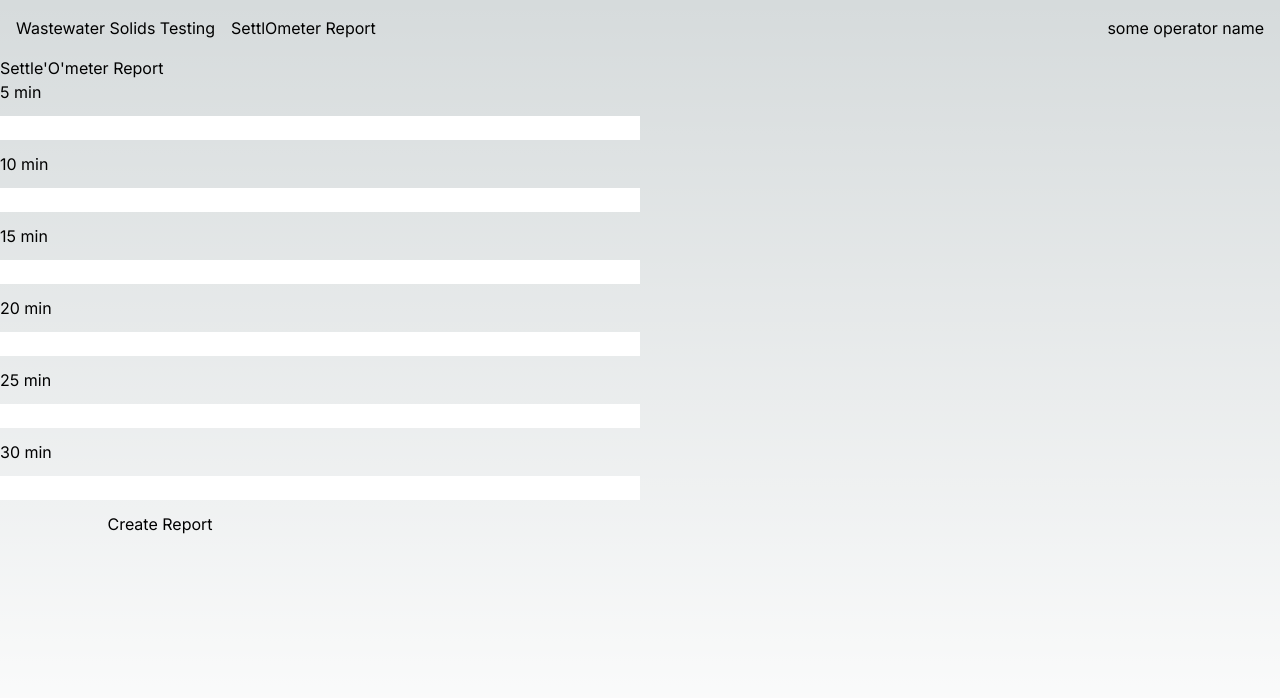
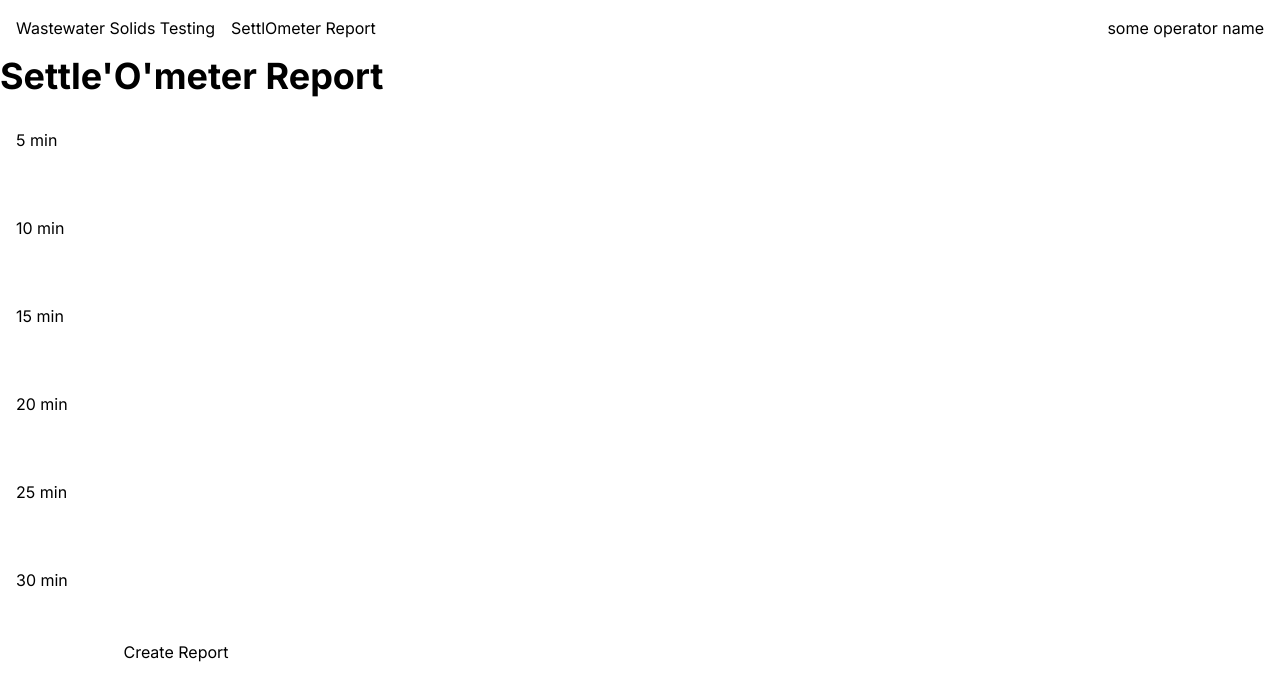
Before and after one commit to Tfauves/wasteWaterSolidsTesting-, a Next.js app: page /settlometerTest in a window 1280 px wide. Shown: the top 698 px of the page. Built offline with nearby package versions, Linux system fonts and the light colour scheme.

Commit message:
stuck on how to refactor for report

```diff
--- a/app/(components)/Form.js
+++ b/app/(components)/Form.jsx
@@ -3,6 +3,7 @@ import React, { useState } from "react";
 import { useRouter } from "next/navigation";
 
 const Form = () => {
+  const router = useRouter();
   const handleChange = (e) => {
     const value = e.target.value;
     const name = e.target.name;
@@ -18,7 +19,9 @@ const Form = () => {
     const res = await fetch("/api/Reports", {
       method: "POST",
       body: JSON.stringify({ formData }),
-      "content-type": "application/json",
+      headers: {
+        "Content-Type": "application/json",
+      },
     });
 
     if (!res.ok) {
@@ -42,6 +45,7 @@ const Form = () => {
   console.log(formData);
   return (
     <div>
+      <h1>Settle'O'meter Report</h1>
       <form
         className="flex flex-col gap-3 w-1/2"
         method="post"
@@ -95,7 +99,7 @@ const Form = () => {
         <label>30 min</label>
         <input
           id="30 min"
-          name="thirty min"
+          name="thirtymin"
           type="text"
           onChange={handleChange}
           //   required={true}
--- a/app/(models)/settlometetest.js
+++ b/app/(models)/solidsReport.js
@@ -3,7 +3,7 @@ import mongoose, { Schema } from "mongoose";
 mongoose.connect(process.env.MONGODB_URI);
 mongoose.Promise = global.Promise;
 
-const settlometerReportSchema = new Schema(
+const solidsReportSchema = new Schema(
   {
     fiveMinMark: Number,
     tenMinMark: Number,
--- a/app/globals.css
+++ b/app/globals.css
@@ -2,36 +2,30 @@
 @tailwind components;
 @tailwind utilities;
 
-:root {
-  --foreground-rgb: 0, 0, 0;
-  --background-start-rgb: 214, 219, 220;
-  --background-end-rgb: 255, 255, 255;
-}
+@layer base {
+  h1,
+  h2,
+  h3,
+  h4 {
+    @apply font-bold;
+  }
+  h1 {
+    @apply text-4xl;
+  }
+  h2 {
+    @apply text-3xl;
+  }
+  h3 {
+    @apply text-2xl;
+  }
+  h4 {
+    @apply text-xl;
+  }
+  form {
+    @apply rounded-xl p-4;
+  }
 
-@media (prefers-color-scheme: dark) {
-  :root {
-    --foreground-rgb: 255, 255, 255;
-    --background-start-rgb: 0, 0, 0;
-    --background-end-rgb: 0, 0, 0;
+  label {
+    @apply mt-4;
   }
 }
-
-body {
-  color: rgb(var(--foreground-rgb));
-  background: linear-gradient(
-      to bottom,
-      transparent,
-      rgb(var(--background-end-rgb))
-    )
-    rgb(var(--background-start-rgb));
-}
-
-@layer utilities {
-  .text-balance {
-    text-wrap: balance;
-  }
-}
-
-input {
-  color: black;
-}
--- a/app/settlometerTest/page.js
+++ b/app/settlometerTest/page.js
@@ -4,7 +4,6 @@ import Form from "../(components)/Form";
 const page = () => {
   return (
     <div>
-      <h1>Settle'O'meter Report</h1>
       <Form />
     </div>
   );
--- a/package.json
+++ b/package.json
@@ -13,6 +13,7 @@
     "@fortawesome/free-brands-svg-icons": "^6.5.2",
     "@fortawesome/free-solid-svg-icons": "^6.5.2",
     "@fortawesome/react-fontawesome": "^0.2.0",
+    "@tailwindcss/forms": "^0.5.7",
     "bcrypt": "^5.1.1",
     "mongodb": "^6.5.0",
     "mongoose": "^8.3.1",
--- a/tailwind.config.js
+++ b/tailwind.config.js
@@ -14,5 +14,10 @@ module.exports = {
       },
     },
   },
-  plugins: [],
+  plugins: [
+    require("@tailwindcss/forms")({
+      // strategy: 'base',
+      strategy: "class",
+    }),
+  ],
 };
```
Also changed, not shown: 1 other file (tests, documents, lock files or other folders).
